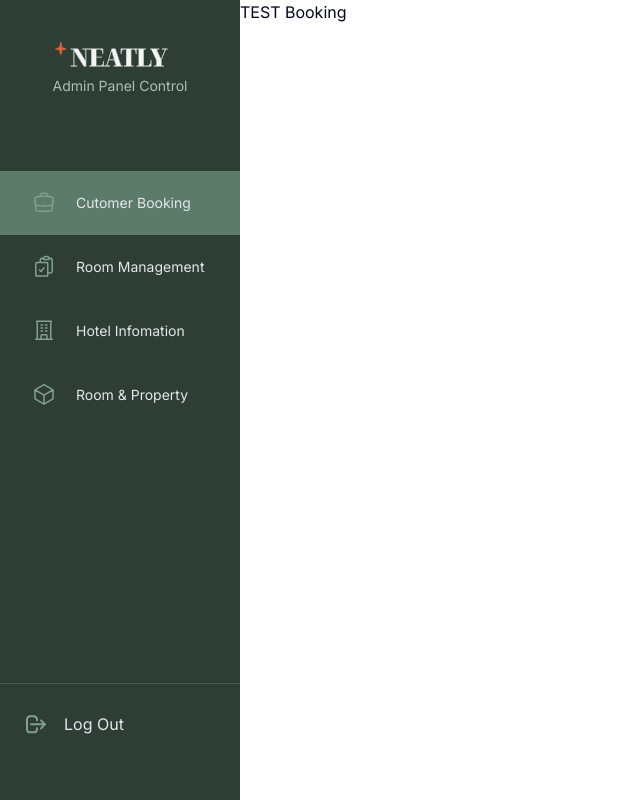
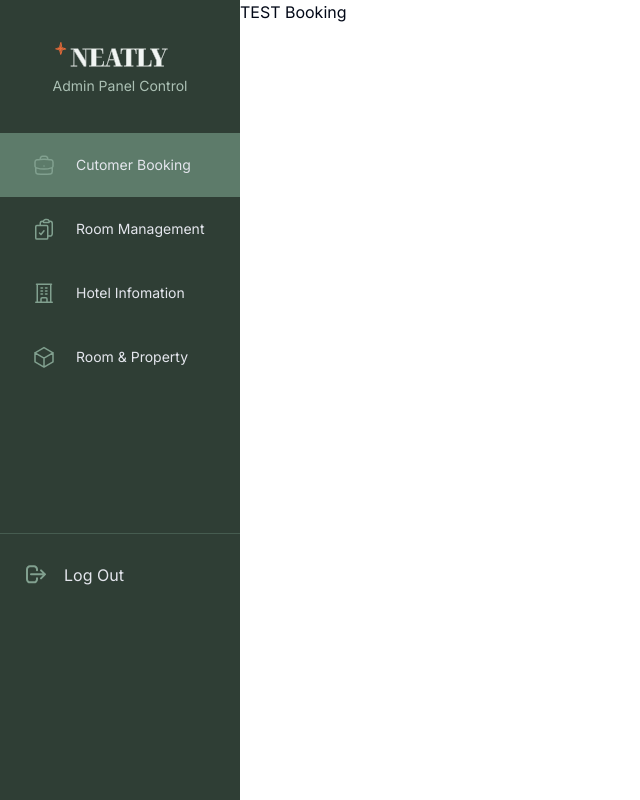
Before and after one commit to babymoonjunior/hotel-reservation, a Next.js app in the folder client/: page /dashboard/booking in a window 1280 px wide. Shown: the top 800 px of the page, without its empty margins (0-640 px from the left). Built offline with nearby package versions, Linux system fonts and the light colour scheme.

Commit message:
feat(sidebar): re factor code

```diff
--- a/client/src/app/(Users)/(Admin)/layout.js
+++ b/client/src/app/(Users)/(Admin)/layout.js
@@ -5,9 +5,16 @@ import Sidebar from "../components/(dashboard)/Sidebar";
 export default function AdminDashboardLayout({ children }) {
     return (
         <html lang="en" className={`${notoSerif.variable} ${inter.variable}`}>
-            <body className="flex">
-                <Sidebar />
-                {children}
+            <body>
+                <div className=" h-screen">
+                    <div className="flex h-full">
+                        <Sidebar />
+                        <div className="h-full w-full overflow-y-auto">
+                            {children}
+                        </div>
+                    </div>
+                </div>
+
             </body>
         </html>
     )
--- a/client/src/app/(Users)/components/(dashboard)/Sidebar.jsx
+++ b/client/src/app/(Users)/components/(dashboard)/Sidebar.jsx
@@ -21,7 +21,7 @@ export default function Sidebar() {
 
   return (
     <>
-      <div className=" flex flex-col w-[240px] h-[1024px]  bg-green-800 text-gray-300 sticky top-0">
+      <div className=" flex flex-col w-[240px] h-full  bg-green-800 text-gray-300 shrink-0">
         <div className="basis-1/6 flex justify-center items-start pt-10 text-green-400">
           <div>
             <Image
```
